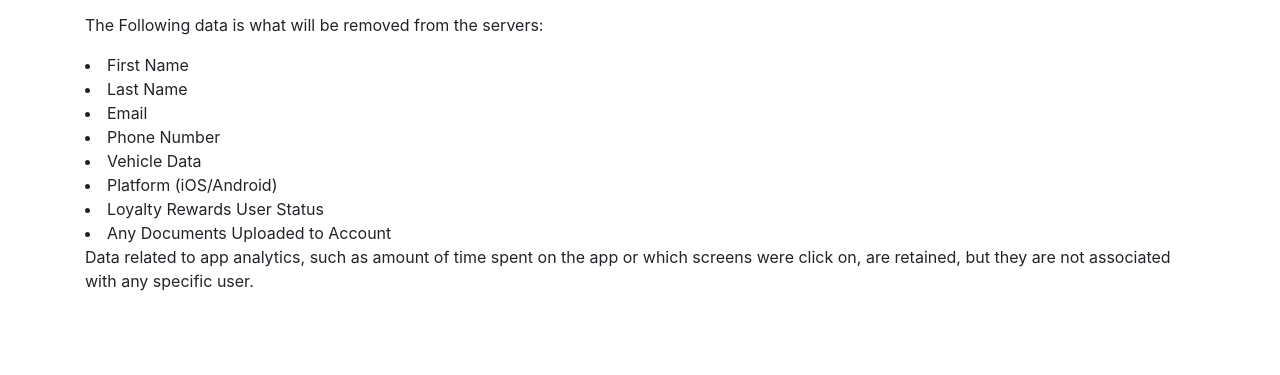
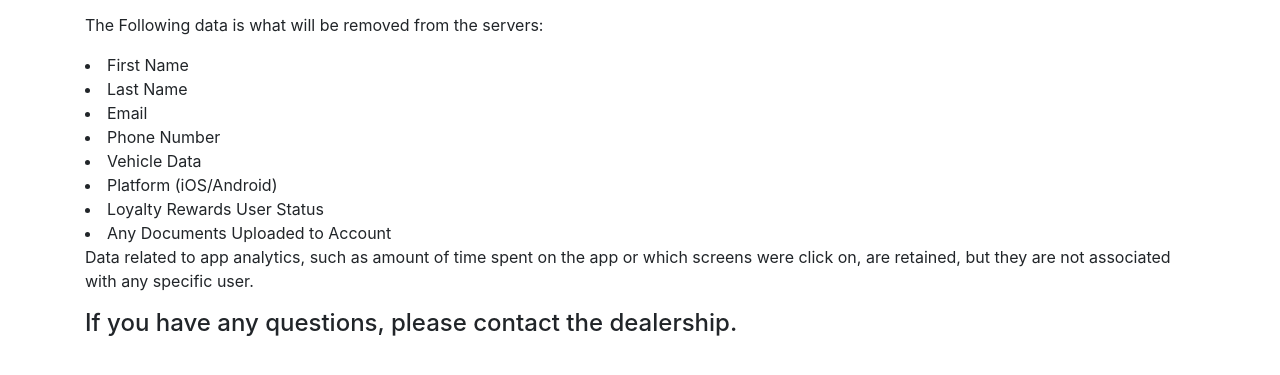
Before and after one commit to tymon-samantha/Data-Deletion-Request, a plain HTML site: page accountdeletion.html in a window 1280 px wide. Shown: the part 107-482 px from the top of the page. Drawn offline with nearby package versions, Linux system fonts and the light colour scheme.

Commit message:
Update accountdeletion.html

```diff
--- a/accountdeletion.html
+++ b/accountdeletion.html
@@ -31,6 +31,7 @@
                 <li>Loyalty Rewards User Status</li>
                 <li>Any Documents Uploaded to Account</li>
                 <p>Data related to app analytics, such as amount of time spent on the app or which screens were click on, are retained, but they are not associated with any specific user.</p>
+                <h4>If you have any questions, please contact the dealership.</h4>
             </div>
         </div>
     </div>
```
